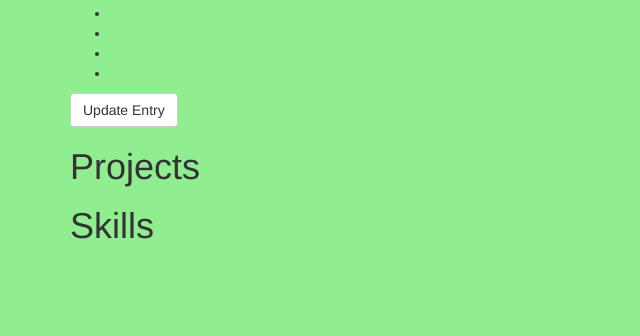
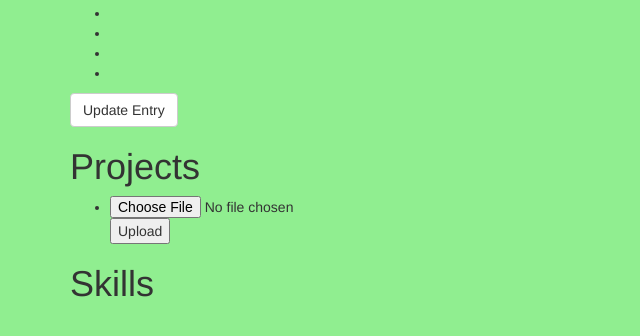
Before and after one commit to DigitalCrafts-September-2016-Cohort/GetCohort, a Flask app: template templates/profile.html in a window 1280 px wide. Shown: the part 158-494 px from the top of the page, without its empty margins (0-640 px from the left). Run offline with Flask 2, Linux system fonts and the light colour scheme; the template is opened without the code that fills it, so the values that code supplies are empty; some libraries are stand-ins or nearby versions.

Commit message:
file upload

```diff
--- a/server.py
+++ b/server.py
@@ -1,8 +1,9 @@
 from dotenv import load_dotenv, find_dotenv
 load_dotenv(find_dotenv())
 
-from flask import Flask, flash, redirect, render_template, request, session
+from flask import Flask, flash, redirect, render_template, request, session, url_for, send_from_directory
 import pg, os
+from werkzeug import secure_filename
 
 db = pg.DB(
     dbname=os.environ.get("PG_DBNAME"),
@@ -10,12 +11,25 @@ db = pg.DB(
     user=os.environ.get("PG_USERNAME"),
     passwd=os.environ.get("PG_PASSWORD")
 )
+
+
 db.debug = True
 
 tmp_dir = os.path.join(os.path.dirname(os.path.abspath(__file__)), 'templates')
 app = Flask("Get Cohort", template_folder = tmp_dir)
 
+app.config['UPLOAD_FOLDER'] = './static/images'
+# These are the extension that we are accepting to be uploaded
+app.config['ALLOWED_EXTENSIONS'] = set(['txt', 'pdf', 'png', 'jpg', 'jpeg', 'gif'])
+
+
 app.secret_key = os.environ.get("SECRET_KEY")
+
+def allowed_file(filename):
+    return '.' in filename and \
+           filename.rsplit('.', 1)[1] in app.config['ALLOWED_EXTENSIONS']
+
+
 
 @app.route('/')
 def home():
@@ -134,7 +148,8 @@ def profile(id):
     result_list = query.namedresult()
     project_query = db.query('''
         select
-            project.name
+            project.name,
+            project.id
         from
             users,
             users_link_project,
@@ -145,7 +160,8 @@ def profile(id):
     ''', id).namedresult()
     skill_query = db.query('''
         select
-            name
+            name,
+            skill.id
         from
             users,
             users_link_skill,
@@ -153,7 +169,6 @@ def profile(id):
         where
             users.id = users_link_skill.users_id and users_link_skill.skill_id = skill.id and users.id = $1;
     ''', id).namedresult()
-    print project_query
     return render_template(
         "profile.html",
         user = result_list[0],
@@ -400,5 +415,37 @@ def project_profile(id):
     )
 
 
+@app.route('/upload', methods=['POST'])
+def upload():
+    # user_id = request.form.get("id")
+    # user_id = int(user_id)
+    # Get the name of the uploaded file
+    file = request.files['file']
+    # Check if the file is one of the allowed types/extensions
+    print "we're uploading"
+    if file and allowed_file(file.filename):
+        # Make the filename safe, remove unsupported chars
+        filename = secure_filename(file.filename)
+        # Move the file form the temporal folder to
+        # the upload folder we setup
+        file.save(os.path.join(app.config['UPLOAD_FOLDER'], filename))
+        # Redirect the user to the uploaded_file route, which
+        # will basically show on the browser the uploaded file
+        print "we uploaded?"
+        return redirect('/'
+            # filename=filename
+        )
+
+@app.route('/uploads/<filename>')
+def uploaded_file(filename):
+    return send_from_directory(app.config['UPLOAD_FOLDER'],
+        filename)
+
+@app.route('/profile/upload', methods=['POST'])
+def profile_upload():
+    print "did we upload?"
+    return redirect('/all_students'
+        )
+
 if __name__ == "__main__":
     app.run(debug=True)
--- a/templates/profile.html
+++ b/templates/profile.html
@@ -27,14 +27,19 @@
 <h1>Projects</h1>
 <ul>
   {%  for entry in project_query %}
-    <li>{{entry.name}}</li>
+    <li><a href="/project_profile/{{entry.id}}">{{entry.name}}</a></li>
   {% endfor %}
+  <form action="/upload" method="post" enctype="multipart/form-data">
+        <li><input type="hidden" name="id" value="{{user.id}}">
+          <input type="file" name="file">
+        <input type="submit" value="Upload"></li>
+  </form>
 </ul>
 
 <h1>Skills</h1>
 <ul>
   {%  for entry in skill_query %}
-    <li>{{entry.name}}</li>
+    <li><a href="/skill_profile/{{entry.id}}">{{entry.name}}</a></li>
   {% endfor %}
 </ul>
 
```
Also changed, not shown: static/images/cool_programmer_geek_coffee_addiction_postcard-r9f8ec2c198e349d5a960f7a06aa5c35d_vgbaq_8byvr_216.jpg (added).
